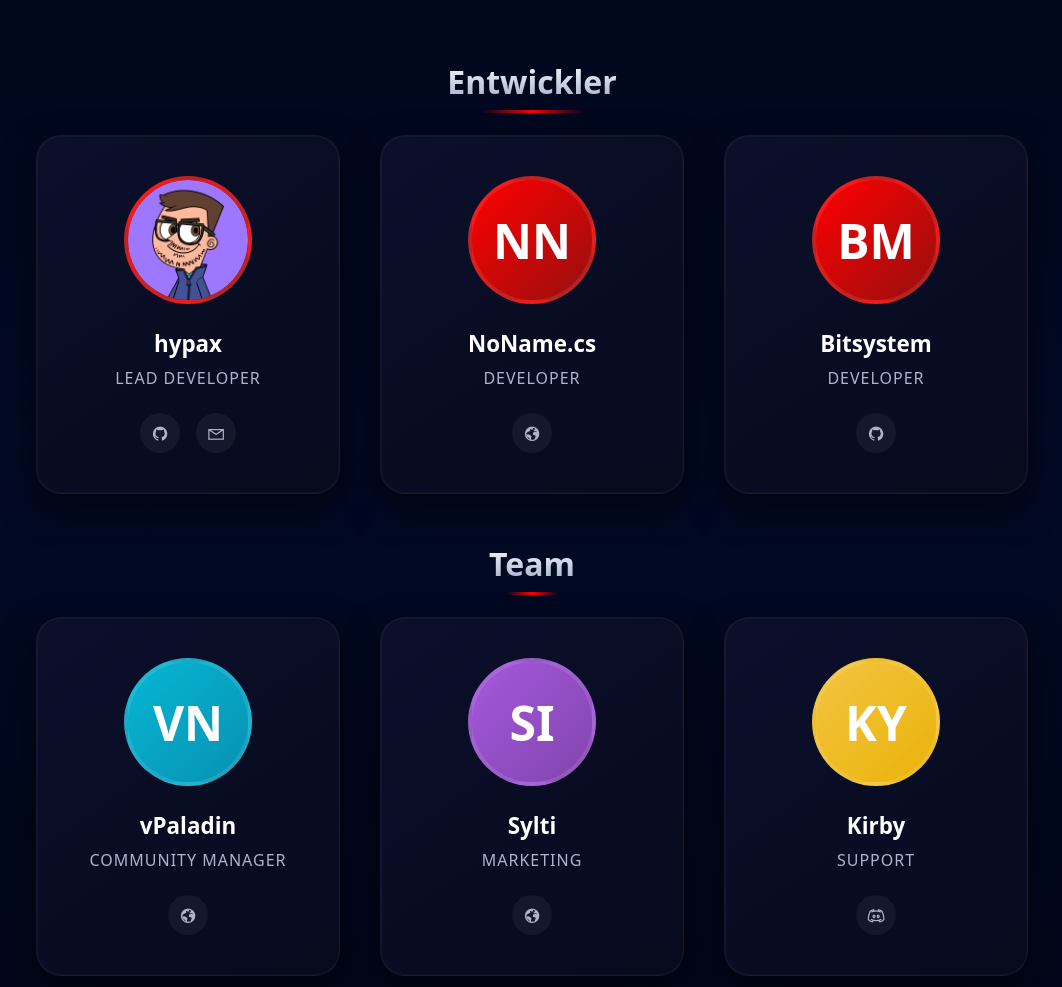
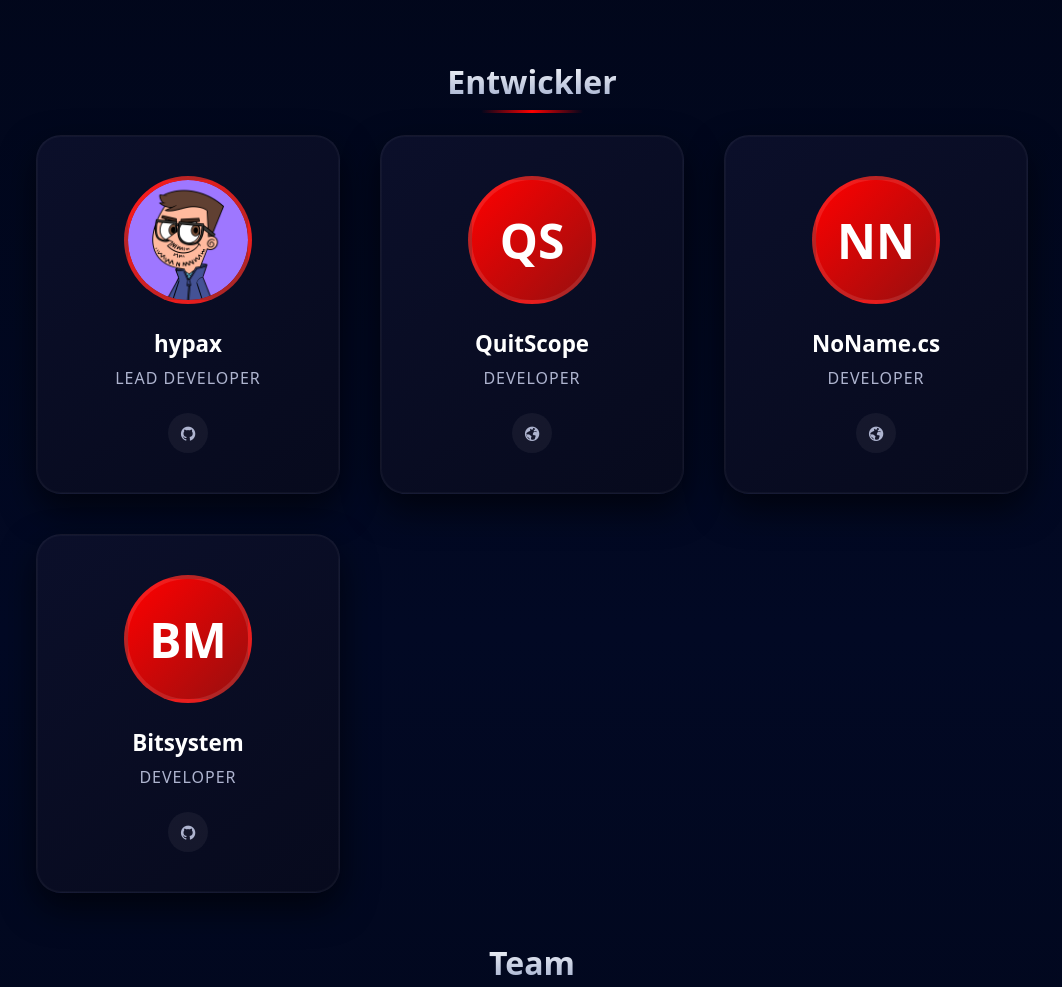
Before and after one commit to EmergencyForge/Landingpage, a plain HTML site: page index.html in a window 1280 px wide. Shown: the part 1360-2347 px from the top of the page, without its empty margins (108-1170 px from the left). Drawn offline with nearby package versions, Linux system fonts and the light colour scheme; files that its build step writes are made by us from their sources.

Commit message:
Adding team member

```diff
--- a/index.html
+++ b/index.html
@@ -120,8 +120,26 @@
                             <div class="team-social">
                                 <a href="https://github.com/itshypax" class="social-link"><i
                                         class="lab la-github"></i></a>
-                                <a href="mailto:me@hypax.wtf" class="social-link" target="_blank" rel="nofollow"><i
-                                        class="las la-envelope"></i></a>
+                            </div>
+                        </div>
+
+                        <!-- Developer -->
+                        <div class="team-member developer">
+                            <div class="team-member-header">
+                                <div class="team-avatar">QS</div>
+                            </div>
+                            <div class="team-name">QuitScope</div>
+                            <div class="team-role">Developer</div>
+
+                            <!-- <div class="team-skills">
+                                                        <span class="skill-tag">Lua</span>
+                                                        <span class="skill-tag">PHP</span>
+                                                        <span class="skill-tag">JS</span>
+                                                    </div> -->
+
+                            <div class="team-social">
+                                <a href="https://github.com/QuitScope" class="social-link" target="_blank"
+                                    rel="nofollow"><i class="las la-globe"></i></a>
                             </div>
                         </div>
 
```
